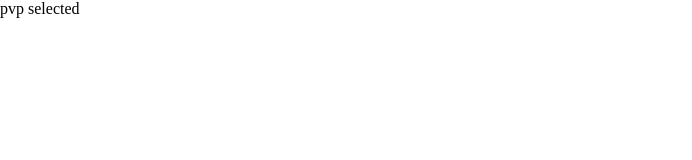
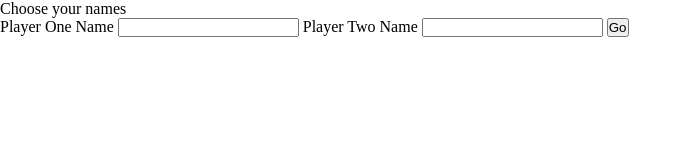
Before and after one commit to ManonLef/Tic-Tac-Toe, a website: page index.html in a window 1280 px wide. Both pictures are taken after a click on the button "2 players". Shown: the whole page, without its empty margins (0-692 px from the left). Drawn offline with Linux system fonts and the light colour scheme.

Commit message:
add 2 player input names functionality

```diff
--- a/index.html
+++ b/index.html
@@ -13,12 +13,12 @@
 
   <div class="playSelect"></div>
 
-  <form hidden action="">
+  <form hidden action="" class="playerForm">
     <label for="name-player-one">Player One Name</label>
-    <input type="text" name="name-player-one" id="name-player-one">
-    <label for="name-player-two">Player One Name</label>
-    <input type="text" name="name-player-two" id="name-player-two">
-    <button type="submit">Go</button>
+    <input type="text" name="name-player-one" id="playerOneName">
+    <label for="name-player-two">Player Two Name</label>
+    <input type="text" name="name-player-two" id="playerTwoName">
+    <button type="submit" class="submit-names">Go</button>
   </form>
 
   <div class="gameBoardContainer">
--- a/script.js
+++ b/script.js
@@ -7,6 +7,14 @@ function log(msg) {
 // -------------------- PLAYERS MODULE ------------------------------- //
 
 const players = (function () {
+  // selectors
+  const submitNamesBtn = document.querySelector(".submit-names");
+  const playerOneName = document.querySelector("#playerOneName")
+  const playerTwoName = document.querySelector("#playerTwoName")
+
+  // listeners
+  submitNamesBtn.addEventListener("click", setPlayerNames)
+
   // player factory function
   const playerFactory = (name, symbol, currentPlayer) => ({
     name,
@@ -15,11 +23,17 @@ const players = (function () {
   });
 
   // add players
-  function addPlayerOne() {
-    playerOne = playerFactory("Manon", "X", true);
+  function addPlayerOne(name) {
+    playerOne = playerFactory(name, "X", true);
   }
-  function addPlayerTwo() {
-    playerTwo = playerFactory("You", "O", false);
+  function addPlayerTwo(name) {
+    playerTwo = playerFactory(name, "O", false);
+  }
+
+  function setPlayerNames(event) {
+    event.preventDefault()
+    playerOne.name = playerOneName.value;
+    playerTwo.name = playerTwoName.value;
   }
 
   // globally accessible
@@ -181,6 +195,7 @@ const currentView = (function () {
   const playModeContainer = document.querySelector(".playSelect");
   const instruction = document.querySelector(".instruction");
   const announce = document.querySelector(".announce");
+  const playerForm = document.querySelector(".playerForm");
 
   // helper functions
   function updateText(selector, message) {
@@ -188,7 +203,7 @@ const currentView = (function () {
   }
   // create playMode buttons
   function playModeSelection() {
-    updateText(instruction, "Pick a gamemode")
+    updateText(instruction, "Pick a gamemode");
     // pvp button
     const pvp = document.createElement("button");
     pvp.textContent = "2 players";
@@ -198,22 +213,25 @@ const currentView = (function () {
     // pvc button
     const pvc = document.createElement("button");
     pvc.textContent = "vs computer";
-    pvc.className = "pvc"
+    pvc.className = "pvc";
     pvc.addEventListener("click", showPlayerForm /* p1 only */);
     playModeContainer.appendChild(pvc);
   }
 
   function showPlayerForm() {
     // Temp
-    if (this.className === "pvp") {
-      updateText(instruction, "pvp selected")
-    } else {
-      updateText(instruction, "pvc selected")
-    }
-    // remove playmode buttons
     while (playModeContainer.firstChild) {
       playModeContainer.removeChild(playModeContainer.firstChild);
     }
+
+    if (this.className === "pvp") {
+      updateText(instruction, "Choose your names");
+      playerForm.removeAttribute("hidden")
+    } else {
+      updateText(instruction, "pvc selected");
+    }
+    // remove playmode buttons
+
     // End Temp
   }
 
```
